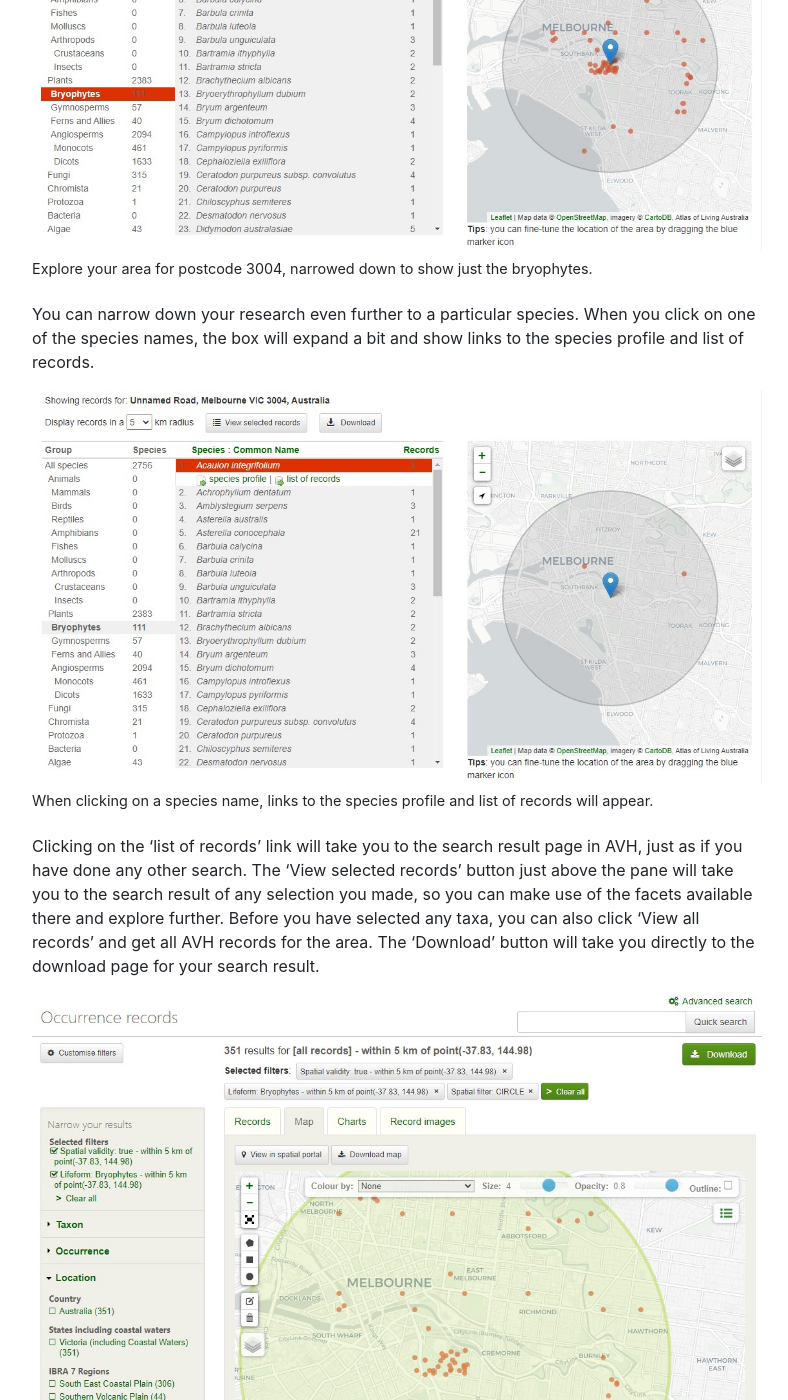
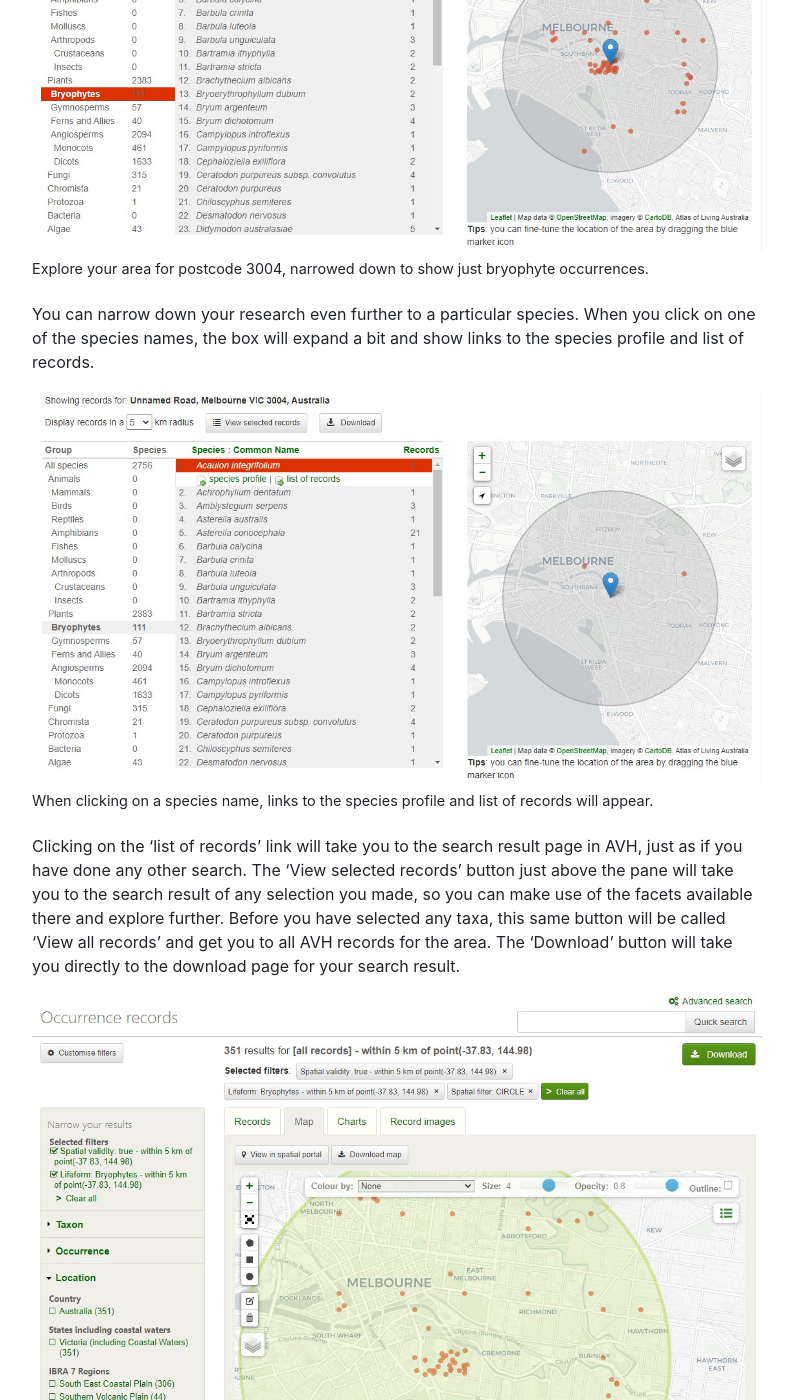
Before and after one commit to hiscom/avh.chah.org.au, a Jekyll site: the page built from _posts/2020-09-14-explore-your-area.md, in a window 1280 px wide and 1400 px high, scrolled down 1278 px. Shown: the whole window, without its empty margins (53-841 px from the left). Built offline with Jekyll 4.4.1, drawn with Linux system fonts in a browser that asks for light colours; nearby versions of some CDN libraries; comment, search, counter and statistics services are not loaded; some of the changed text lies outside the part shown.

Commit message:
Update 2020-09-14-explore-your-area.md

```diff
--- a/_posts/2020-09-14-explore-your-area.md
+++ b/_posts/2020-09-14-explore-your-area.md
@@ -34,7 +34,7 @@ bryophytes.
 {% include figure.html
     src="/media/2020/09/12/explore-your-area-2.jpg"
     alt="Explore your area: 3004, bryophytes"
-    caption="Explore your area for postcode 3004, narrowed down to show just the bryophytes."
+    caption="Explore your area for postcode 3004, narrowed down to show just bryophyte occurrences."
     href="https://avh.ala.org.au/explore/your-area#-37.8302|144.9805|12|Bryophytes"
 %}
 
@@ -52,9 +52,9 @@ Clicking on the 'list of records' link will take you to the search result page i
 just as if you have done any other search. The 'View selected records' button
 just above the pane will take you to the search result of any selection you made,
 so you can make use of the facets available there and explore further. Before you
-have selected any taxa, you can also click 'View all records' and get all AVH
-records for the area. The 'Download' button will take you directly to the
-download page for your search result.
+have selected any taxa, this same button will be called 'View all records' and
+get you to all AVH records for the area. The 'Download' button will take you
+directly to the download page for your search result.
 
 {% include figure.html
     src="/media/2020/09/14/explore-your-area-6.jpg"
```
Also changed, not shown: other parts of _posts/2020-09-14-explore-your-area.md (+1 -1 lines).
